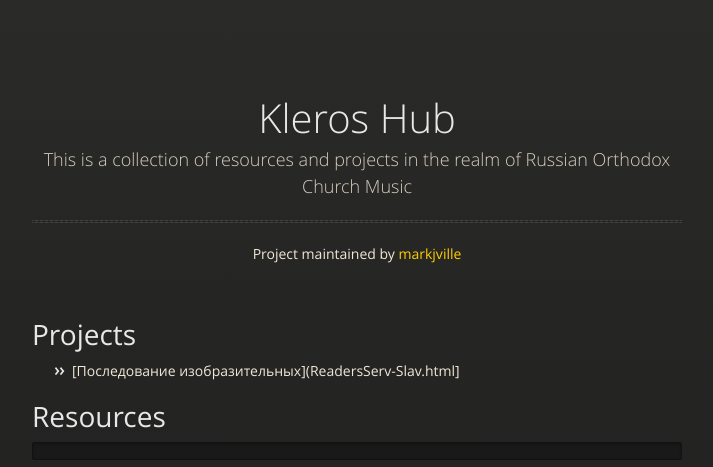
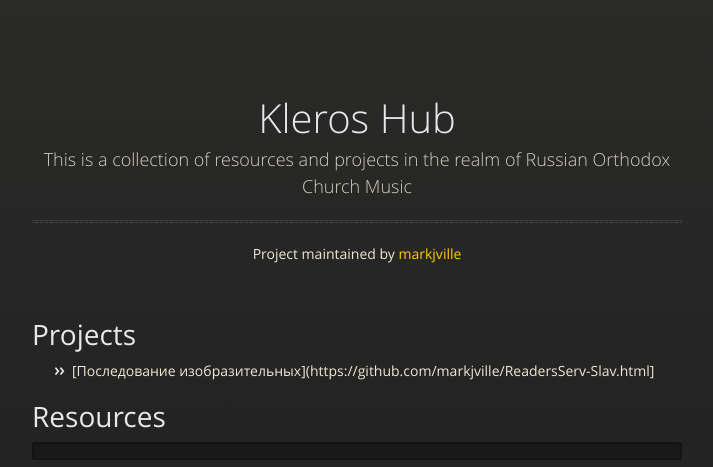
Before and after one commit to markjville/markjville.github.io, a Jekyll site: the page built from index.md, in a window 1280 px wide. Shown: the top 467 px of the page, without its empty margins (283-996 px from the left). Built offline with Jekyll 4.4.1, drawn with Linux system fonts in a browser that asks for light colours; our own code applies the rules of GitHub Pages for plain Markdown files; part of the change alters nothing that is shown.

Commit message:
Update index.md

```diff
--- a/index.md
+++ b/index.md
@@ -3,7 +3,7 @@ layout: default
 ---
 
 # Projects
-- [Последование изобразительных](ReadersServ-Slav.html]
+- [Последование изобразительных](https://github.com/markjville/ReadersServ-Slav.html]
 
 # Resources
 
```
